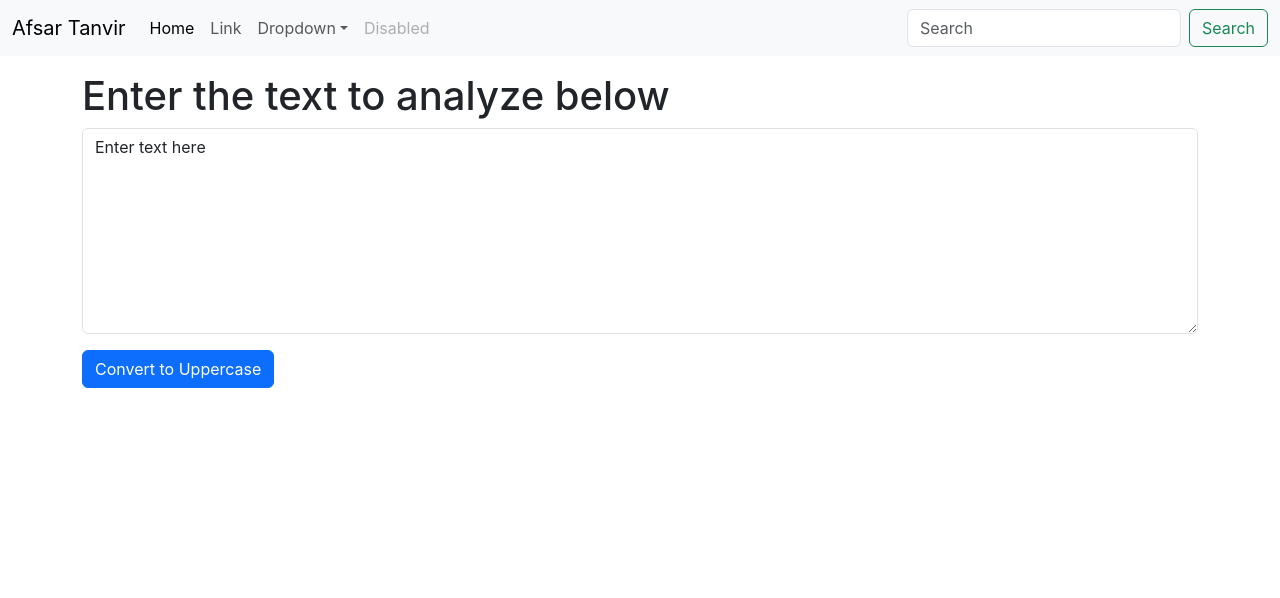
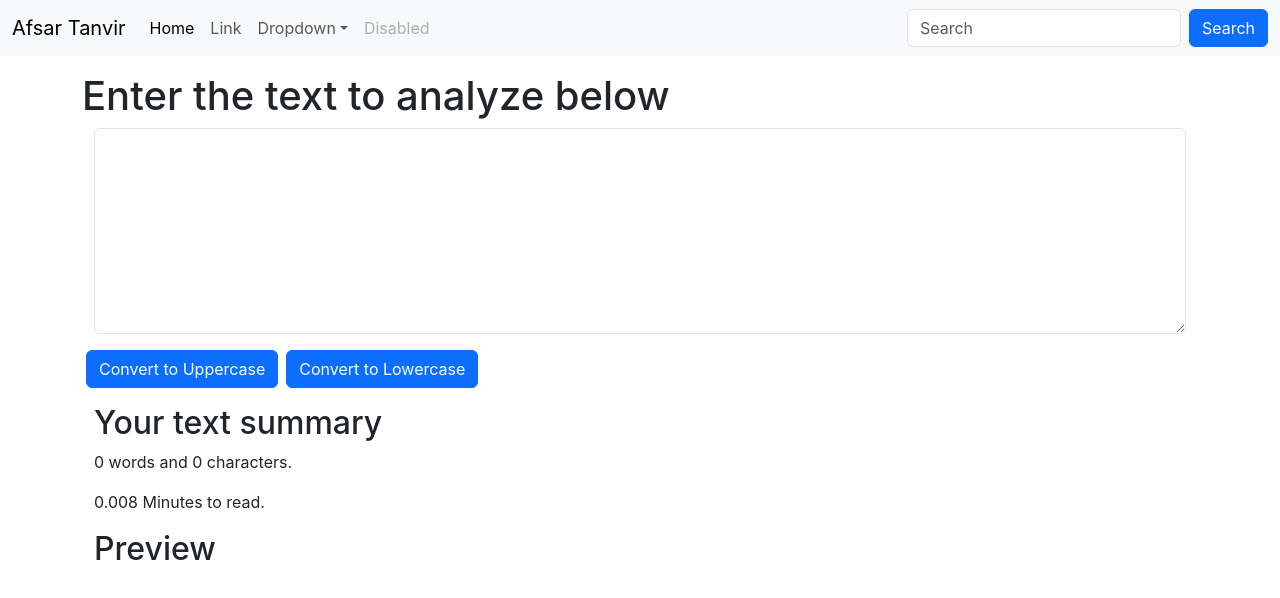
Before and after one commit to AfsarTanvir/React-Basic, a React (Create React App) app in the folder my-react-app/: page / in a window 1280 px wide. Shown: the top 598 px of the page. Built offline with nearby package versions, Linux system fonts and the light colour scheme.

Commit message:
Adding more logic using State and Events Handling

```diff
--- a/my-react-app/src/components/Navbar.js
+++ b/my-react-app/src/components/Navbar.js
@@ -71,7 +71,7 @@ export default function Navbar(props) {
               placeholder="Search"
               aria-label="Search"
             />
-            <button className="btn btn-outline-success" type="submit">
+            <button className="btn btn-primary" type="submit">
               Search
             </button>
           </form>
--- a/my-react-app/src/components/TextForm.js
+++ b/my-react-app/src/components/TextForm.js
@@ -7,18 +7,25 @@ export default function TextForm(parameters) {
     setText(newText);
   };
 
+  const handleLoClick = () => {
+    console.log("lowercase was clicked: " + text);
+    let newText = text.toLowerCase();
+    setText(newText);
+  };
+
   const handleOnChange = (event) => {
     console.log("On change");
     setText(event.target.value);
   };
 
-  const [text, setText] = useState("Enter text here");
+  const [text, setText] = useState("");
   // text = "new text"; // Wrong way to change the state
   // setText("new text"); // Correct way to change the state
   return (
+    <>
       <div>
         <h1>{parameters.heading}</h1>
-      <div className="mb-3">
+        <div className="container mb-3">
           <textarea
             className="form-control"
             value={text}
@@ -27,9 +34,25 @@ export default function TextForm(parameters) {
             rows="8"
           ></textarea>
         </div>
-      <button className="btn btn-primary" onClick={handleUpClick}>
+        <button className="btn btn-primary mx-1" onClick={handleUpClick}>
           Convert to Uppercase
         </button>
+        <button className="btn btn-primary mx-1" onClick={handleLoClick}>
+          Convert to Lowercase
+        </button>
       </div>
+      <div className="container my-3">
+        <h2>Your text summary</h2>
+        <p>
+          {text.trim().length
+            ? text.trim().split(/\s+/).filter(Boolean).length
+            : 0}{" "}
+          words and {text.length} characters.
+        </p>
+        <p>{0.008 * text.split(" ").length} Minutes to read.</p>
+        <h2>Preview</h2>
+        <p>{text}</p>
+      </div>
+    </>
   );
 }
```
Lines whose indentation alone changed are shown as unchanged.
